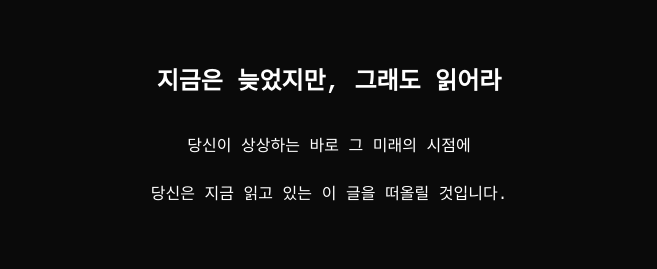
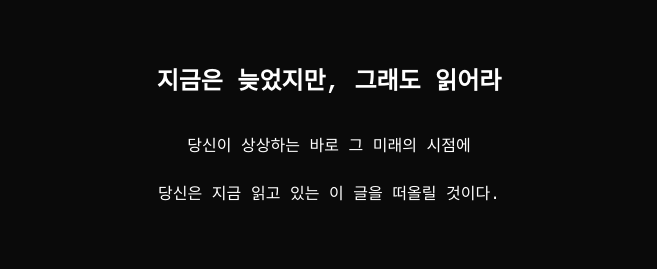
Before and after one commit to lucid2713/energy_technology_art, a plain HTML site: page Energy_is_the_new_stock.html in a window 1280 px wide. Shown: the part 1060-1329 px from the top of the page, without its empty margins (311-968 px from the left). Drawn offline with Linux system fonts and the light colour scheme; a web font is replaced by a local one.

Commit message:
Update Energy_is_the_new_stock.html

```diff
--- a/Energy_is_the_new_stock.html
+++ b/Energy_is_the_new_stock.html
@@ -212,7 +212,7 @@
       <h2>지금은 늦었지만, 그래도 읽어라</h2>
       <p>
         당신이 상상하는 바로 그 미래의 시점에<br>
-        당신은 지금 읽고 있는 이 글을 떠올릴 것입니다.<br>
+        당신은 지금 읽고 있는 이 글을 떠올릴 것이다.<br>
     </div>
   </section>
 
```
